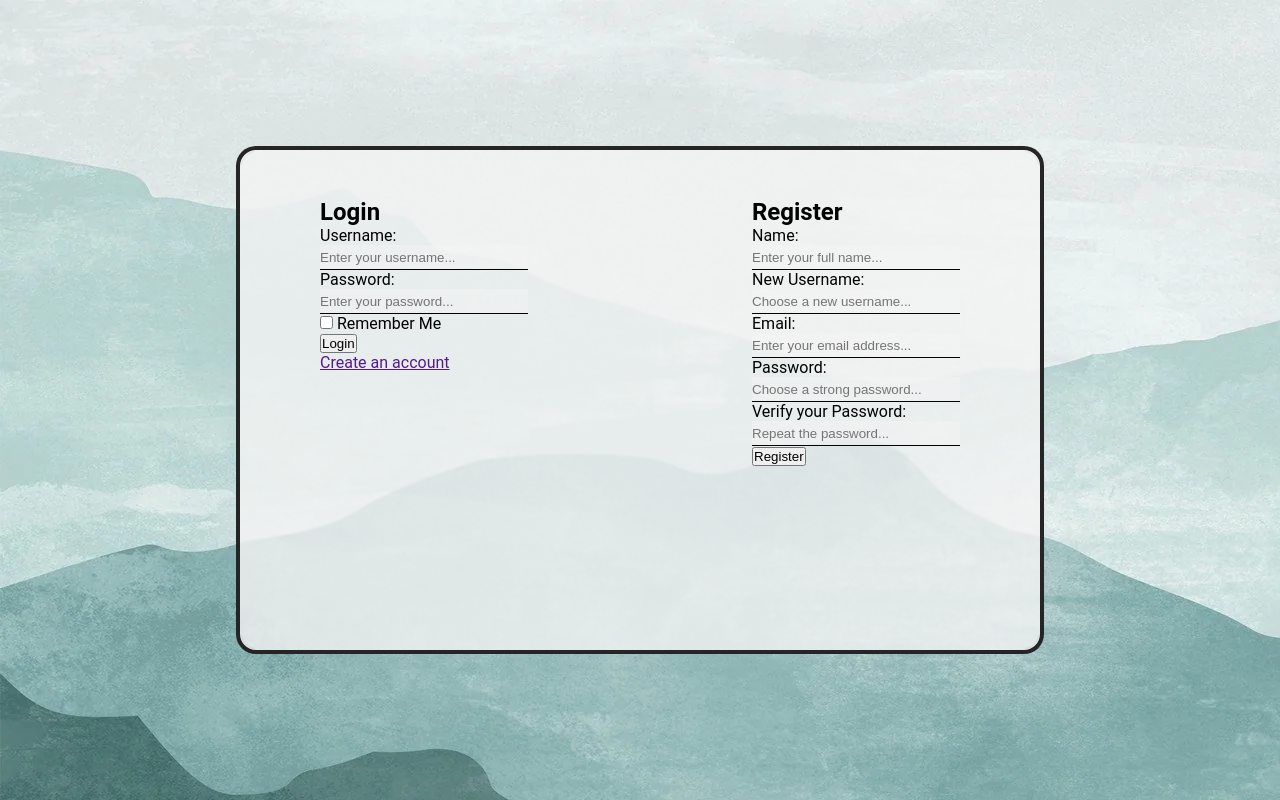
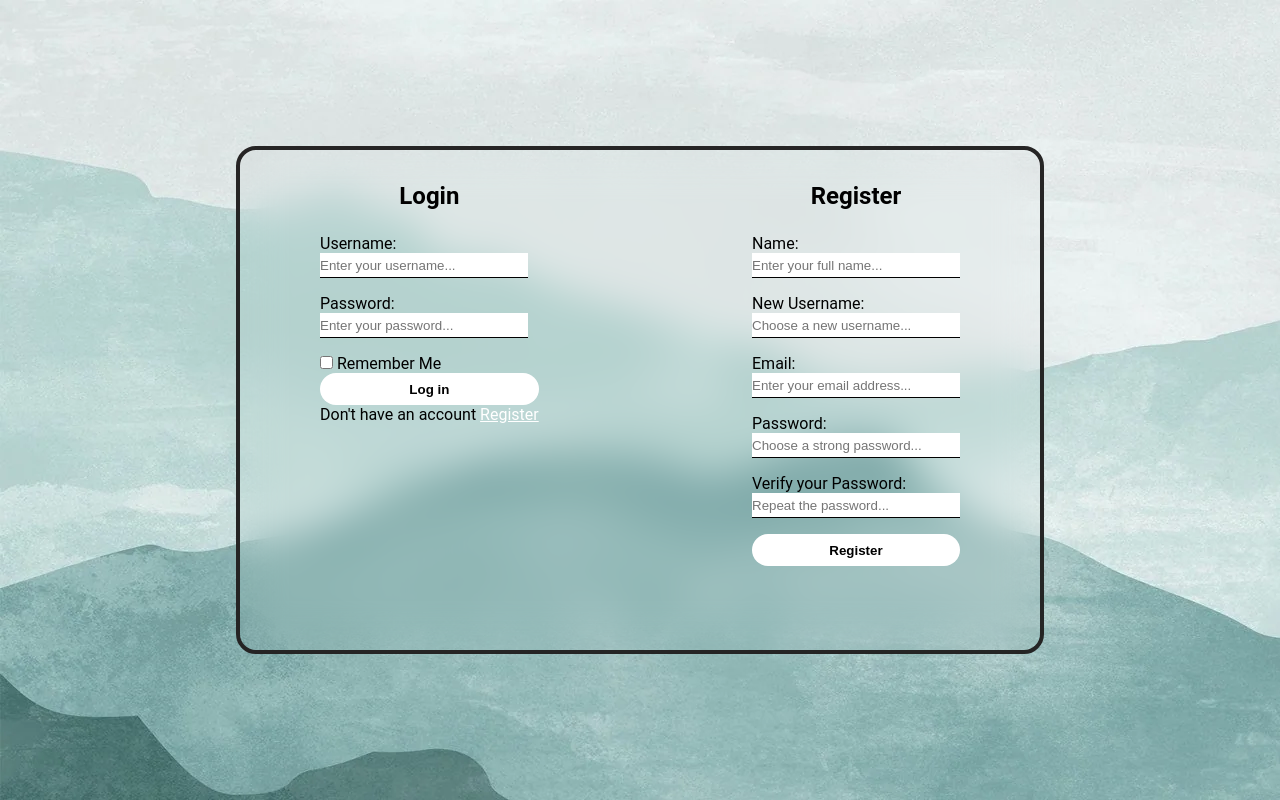
Before and after one commit to a-grade-99/Login-Page, a plain HTML site: page lindex.html in a window 1280 px wide. Drawn offline with Linux system fonts and the light colour scheme.

Commit message:
improved the login and register buttons

```diff
--- a/index.css
+++ b/index.css
@@ -16,7 +16,7 @@ body{
     top: 50%;
     left: 50%;
     transform: translate(-50%, -50%);
-    background-color: rgba(244, 244, 244, 0.8);
+    /*background-color: rgba(244, 244, 244, 0.8);*/
 
     border: 4px solid rgba(37, 36, 36, 0.992);
 
@@ -33,13 +33,18 @@ body{
     right: 0;
     bottom: 0;
     background-size: cover;
-    backdrop-filter: blur(1px); /* Adjust the blur radius as needed */
+    backdrop-filter: blur(20px); /* Adjust the blur radius as needed */
     z-index: -1; /* Place the pseudo-element behind the container content */
 }
 
+.login h2,
+.register h2 {
+    text-align: center;
+    margin-bottom: 1.5rem;
+}
 
 .login{
-    margin: 3rem 0 0 5rem;
+    margin: 2rem 0 0 5rem;
 }
 
 input:focus:invalid{
@@ -51,13 +56,28 @@ input:focus:valid{
 }
 
 .register{
-    margin: 3rem 5rem 0 0;
+    margin: 2rem 5rem 0 0;
 }
 
 #username, #password, #name, #new_username, #new_password, #email, #verify{
-    background-color: rgba(244, 244, 244, 0.5);
+
     border: none;
     border-bottom: 1px solid black;
     width: 13rem;
     height: 1.5rem;
+    margin-bottom: 1rem;
 }
+
+button{
+    width: 100%;
+    height: 2rem;
+    font-weight: bold;
+    border-radius: 50px;
+    border: none;
+    cursor: pointer;
+    background-color: rgb(255, 255, 255);
+}
+
+.bold{
+    color: white;
+}
--- a/lindex.html
+++ b/lindex.html
@@ -21,9 +21,9 @@
                 </div>
                 <input type="checkbox" name="remember">
                 <label for="remember">Remember Me</label><br>
-                <button type="submit">Login</button>
+                <button type="submit">Log in</button>
             </form>
-            <a href="">Create an account</a>
+            <p>Don't have an account <a href="" class="bold"><bold>Register</bold></a></p>
         </div>
         <div class="register">
             <h2>Register</h2>
```
